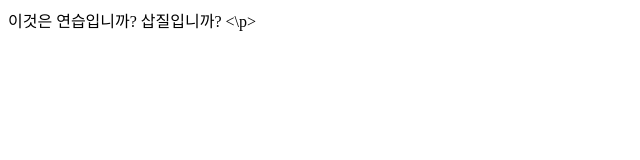
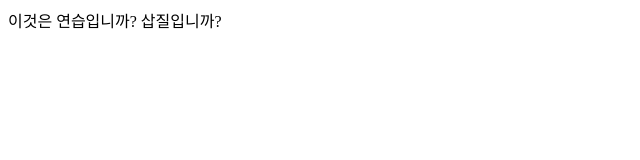
Before and after one commit to umseongho/CCS_training, a plain HTML site: page index.html in a window 1280 px wide. Shown: the full height of the page, 0-640 px from the left. Drawn offline with Linux system fonts and the light colour scheme.

Commit message:
Update index.html

```diff
--- a/index.html
+++ b/index.html
@@ -1 +1 @@
-  <p> 이것은 연습입니까? 삽질입니까? <\p>
+  <p> 이것은 연습입니까? 삽질입니까? </p>
```
